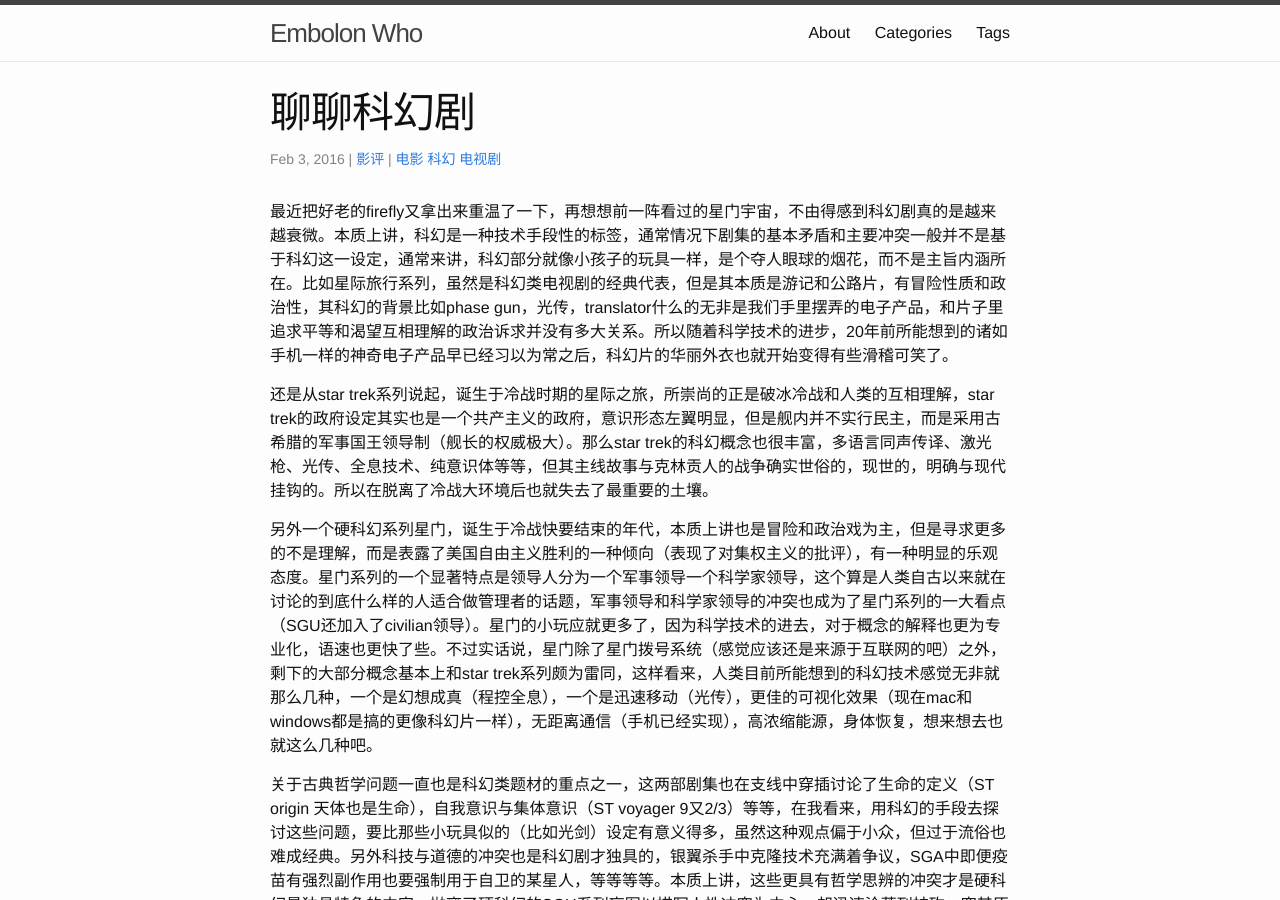
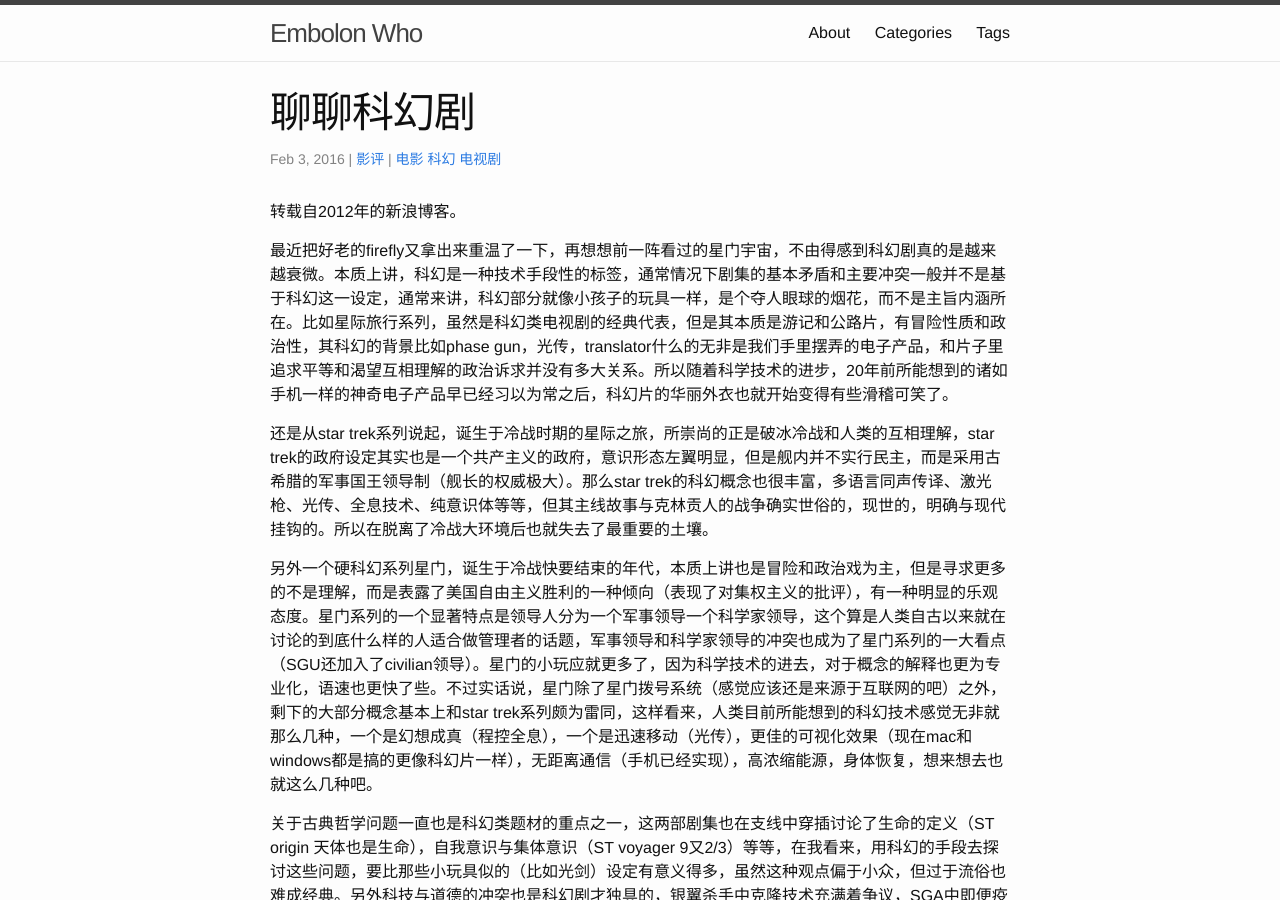
Before and after one commit to embolon/embolon.github.io, a Jekyll site: the page built from _posts/2016-02-02-聊聊科幻剧.md, in a window 1280 px wide and 900 px high. Built offline with Jekyll 4.4.1, drawn with Linux system fonts in a browser that asks for light colours; comment, search, counter and statistics services are not loaded.

Commit message:
minor fix

```diff
--- a/_posts/2016-02-02-聊聊科幻剧.md
+++ b/_posts/2016-02-02-聊聊科幻剧.md
@@ -11,6 +11,8 @@ comments: true
 identifier: 000000000108
 language: chinese
 ---
+
+转载自2012年的新浪博客。
 
 最近把好老的firefly又拿出来重温了一下，再想想前一阵看过的星门宇宙，不由得感到科幻剧真的是越来越衰微。本质上讲，科幻是一种技术手段性的标签，通常情况下剧集的基本矛盾和主要冲突一般并不是基于科幻这一设定，通常来讲，科幻部分就像小孩子的玩具一样，是个夺人眼球的烟花，而不是主旨内涵所在。比如星际旅行系列，虽然是科幻类电视剧的经典代表，但是其本质是游记和公路片，有冒险性质和政治性，其科幻的背景比如phase gun，光传，translator什么的无非是我们手里摆弄的电子产品，和片子里追求平等和渴望互相理解的政治诉求并没有多大关系。所以随着科学技术的进步，20年前所能想到的诸如手机一样的神奇电子产品早已经习以为常之后，科幻片的华丽外衣也就开始变得有些滑稽可笑了。
 
```
